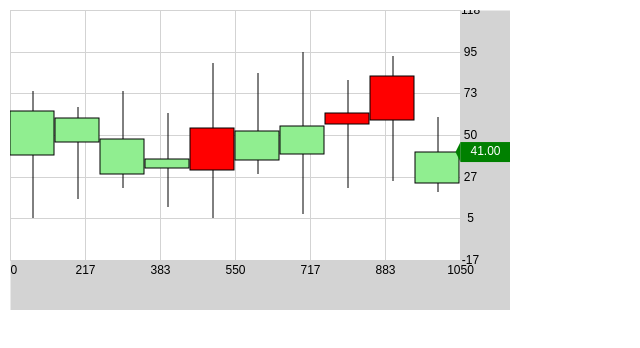
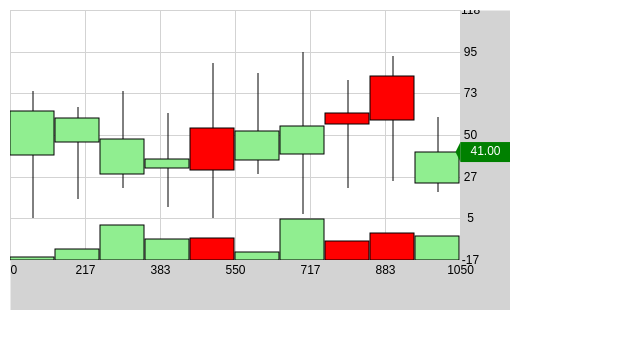
Before and after one commit to t4sk/react-canvas-time-series, a React (Create React App) app: page / in a window 1280 px wide. Shown: the top 348 px of the page, without its empty margins (0-640 px from the left). Built offline with nearby package versions, Linux system fonts and the light colour scheme.

Commit message:
render volume

```diff
--- a/src/candlestick/data.js
+++ b/src/candlestick/data.js
@@ -1,5 +1,5 @@
 //@flow
-import {round, linear, linearTransformer} from './util'
+import {round, floor, linear, linearTransformer} from './util'
 
 type Canvas = any
 
@@ -27,6 +27,14 @@ type Price = {
   open: number,
   close: number,
   timestamp: number,
+}
+
+type GlobalMetric = {
+  xMin: number,
+  xMax: number,
+  xInterval: number,
+  yMin: number,
+  yMax: number,
 }
 
 function drawCandlestick(ctx: Canvas, props: Props, metric: Metric, price: Price) {
@@ -64,15 +72,8 @@ function drawCandlestick(ctx: Canvas, props: Props, metric: Metric, price: Price
   ctx.stroke()
 }
 
-type GlobalMetric = {
-  xMin: number,
-  xMax: number,
-  xInterval: number,
-  yMin: number,
-  yMax: number,
-}
-
 function drawCandlesticks(ctx: Canvas, props: Props, metric: GlobalMetric, data: Array<Price>) {
+  // TODO move computation to drawData
   const {xMin, xMax, xInterval, yMin, yMax} = metric
 
   const toCanvasX = linearTransformer({
@@ -102,6 +103,63 @@ function drawCandlesticks(ctx: Canvas, props: Props, metric: GlobalMetric, data:
   }
 }
 
+function drawVolumesBarChart(ctx: Canvas, props: Props, metric: GlobalMetric, data: Array<Price>) {
+  // TODO move computation to drawData
+  const {xMin, xMax, yInterval, xInterval, yMin, yMax} = metric
+
+  const toCanvasX = linearTransformer({
+    dy: ctx.canvas.width,
+    dx: xMax - xMin,
+    y0: -ctx.canvas.width * xMin / (xMax - xMin),
+  })
+
+  const NUM_HORIZONTAL_INTERVALS = 6
+  const CANVAS_HORIZONTAL_INTERVAL_HEIGHT = floor(ctx.canvas.height / NUM_HORIZONTAL_INTERVALS)
+
+  const maxVolume = Math.max(...data.map(price => price.volume))
+
+  const toCanvasY = linearTransformer({
+    dy: CANVAS_HORIZONTAL_INTERVAL_HEIGHT,
+    dx: maxVolume,
+    y0: ctx.canvas.height - CANVAS_HORIZONTAL_INTERVAL_HEIGHT,
+  })
+
+  const toCanvasHeight = linearTransformer({
+    dy: CANVAS_HORIZONTAL_INTERVAL_HEIGHT,
+    dx: maxVolume,
+    y0: 0,
+  })
+
+  const scaleX = ctx.canvas.width / (xMin - xMax)
+  const scaleY = yInterval
+  // width of each candle
+  const width = round(scaleX * xInterval)
+
+  for (let i = 0; i < data.length; i++) {
+    const price = data[i]
+    const {high, low, open, close, timestamp, volume} = price
+
+    const x = round(toCanvasX(timestamp))
+
+    const height = round(toCanvasHeight(volume))
+    const y = ctx.canvas.height - height
+    const halfWidth = round(width / 2)
+
+    ctx.strokeStyle ="black"
+    if (open <= close) {
+      //TODO google function to fill and stroke at once?
+      ctx.fillStyle = props.candlestick.bull.color
+      ctx.fillRect(x - halfWidth, y, width, height)
+      ctx.strokeRect(x - halfWidth, y, width, height)
+    } else {
+      ctx.fillStyle = props.candlestick.bear.color
+      ctx.fillRect(x - halfWidth, y, width, height)
+      ctx.strokeRect(x - halfWidth, y, width, height)
+    }
+  }
+}
+
 export function drawData(ctx: Canvas, props: Props, metric: GlobalMetric, data: Array<Price>) {
   drawCandlesticks(ctx, props, metric, data)
+  drawVolumesBarChart(ctx, props, metric, data)
 }
```
